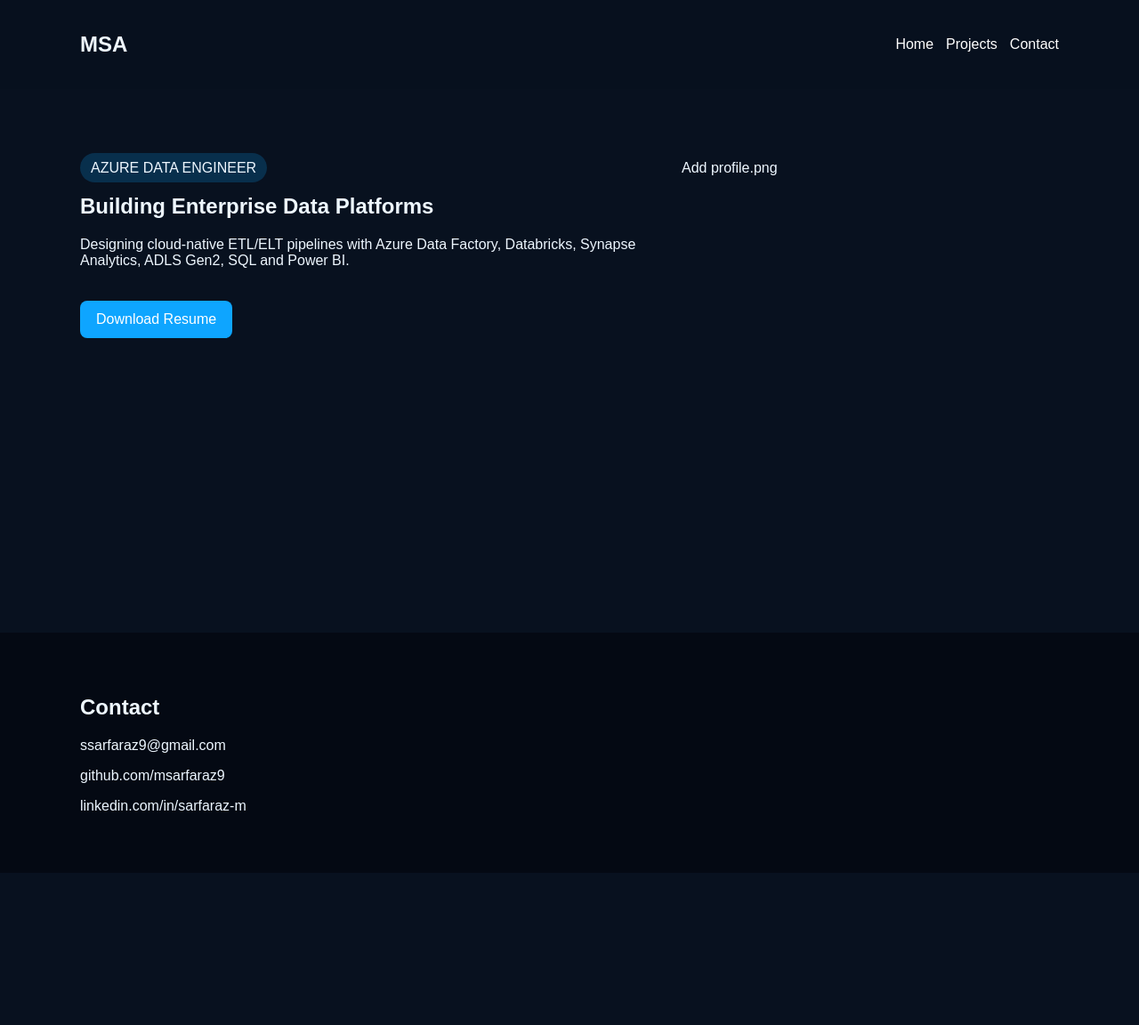
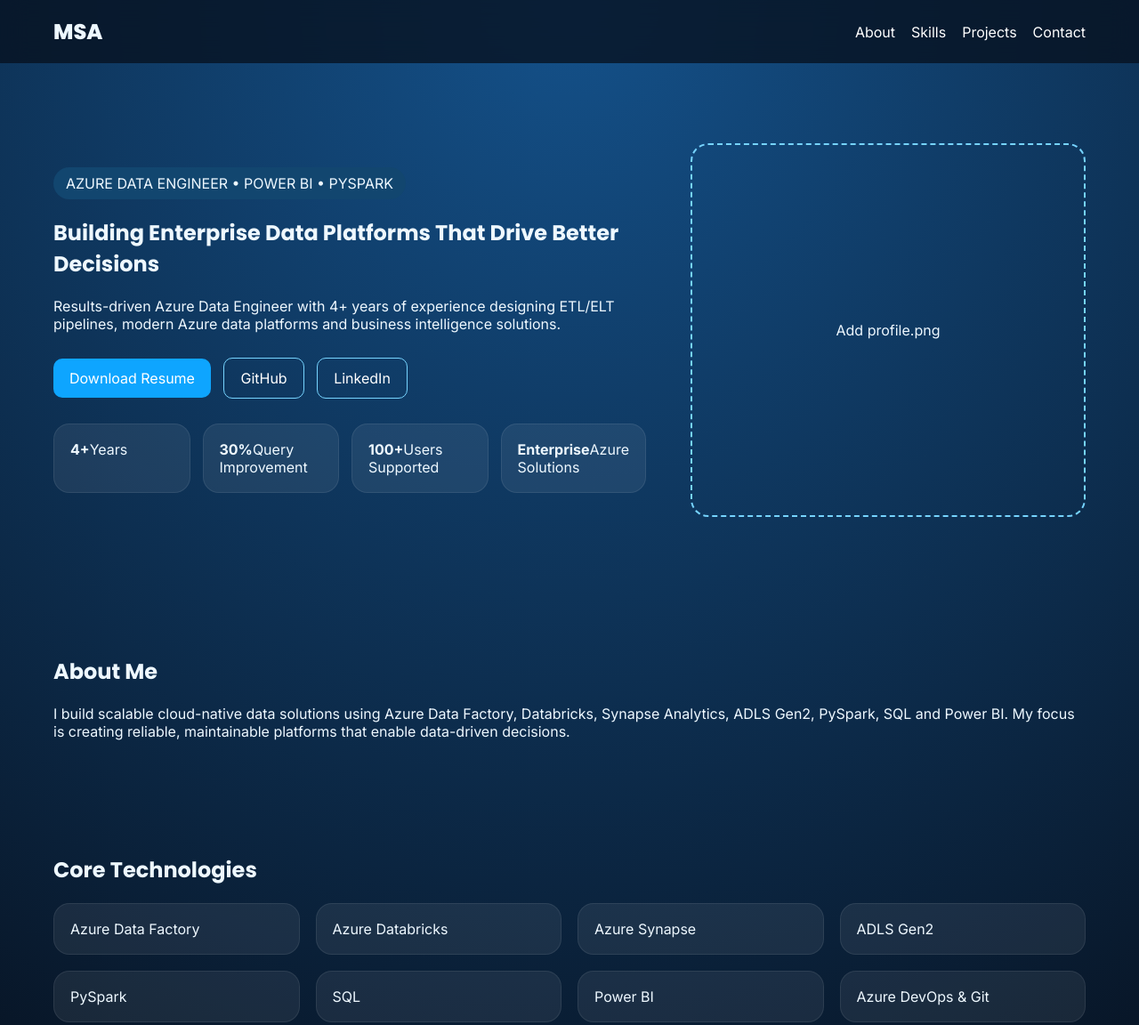
Before and after one commit to msarfaraz9/msarfaraz9.github.io, a plain HTML site: page index.html in a window 1280 px wide. Shown: the top 1152 px of the page at 89% size. Before the commit the page ends 981 px from the top, so only its background shows below. Drawn offline with Linux system fonts and the light colour scheme; files that its build step writes are made by us from their sources; files whose address does not match are found by name.

Commit message:
v10 final

```diff
--- a/app.js
+++ b/app.js
@@ -1 +1 @@
-new IntersectionObserver(es=>es.forEach(e=>{if(e.isIntersecting){e.target.style='opacity:1;transform:none;transition:.6s';}})).observe(document.querySelector('.reveal'));
+const io=new IntersectionObserver(es=>es.forEach(e=>{if(e.isIntersecting){e.target.style='opacity:1;transform:none;transition:.6s';}}));document.querySelectorAll('.reveal').forEach(x=>io.observe(x));
--- a/index.html
+++ b/index.html
@@ -1,28 +1,81 @@
 <!DOCTYPE html>
-<html lang="en"><head>
+<html lang="en">
+<head>
 <meta charset="utf-8"><meta name="viewport" content="width=device-width,initial-scale=1">
 <title>Mohammed Sarfaraz Ahmed | Azure Data Engineer</title>
-<meta name="description" content="Azure Data Engineer portfolio">
+<meta name="description" content="Azure Data Engineer Portfolio">
 <meta property="og:title" content="Mohammed Sarfaraz Ahmed | Azure Data Engineer">
-<meta property="og:description" content="Azure Data Engineer specializing in Azure Data Factory, Databricks, Synapse and Power BI.">
+<meta property="og:description" content="Enterprise Azure Data Engineer Portfolio">
 <meta name="theme-color" content="#0ea5ff">
+<link rel="preconnect" href="https://fonts.googleapis.com">
+<link href="https://fonts.googleapis.com/css2?family=Poppins:wght@400;600;700;800&family=Inter:wght@300;400;600;700&display=swap" rel="stylesheet">
 <link rel="stylesheet" href="assets/css/style.css">
 </head>
 <body>
-<header><div class="wrap"><h2>MSA</h2><nav><a href="#hero">Home</a><a href="#projects">Projects</a><a href="#contact">Contact</a></nav></div></header>
-<section id="hero" class="wrap hero reveal">
-<div><span class="tag">AZURE DATA ENGINEER</span>
-<h1>Building Enterprise Data Platforms</h1>
-<p>Designing cloud-native ETL/ELT pipelines with Azure Data Factory, Databricks, Synapse Analytics, ADLS Gen2, SQL and Power BI.</p>
-<a class="btn" href="#">Download Resume</a></div>
-<div class="photo"><img src="assets/images/profile.png" onerror="this.style.display='none';this.parentNode.innerHTML='Add profile.png';"></div>
+<header class="nav"><div class="container">
+<div class="logo">MSA</div>
+<nav><a href="#about">About</a><a href="#skills">Skills</a><a href="#projects">Projects</a><a href="#contact">Contact</a></nav>
+</div></header>
+
+<section class="hero container">
+<div>
+<span class="tag">AZURE DATA ENGINEER • POWER BI • PYSPARK</span>
+<h1>Building Enterprise Data Platforms That Drive Better Decisions</h1>
+<p>Results-driven Azure Data Engineer with 4+ years of experience designing ETL/ELT pipelines, modern Azure data platforms and business intelligence solutions.</p>
+<div class="buttons">
+<a class="btn" href="#">Download Resume</a>
+<a class="btn ghost" href="https://github.com/msarfaraz9">GitHub</a>
+<a class="btn ghost" href="https://www.linkedin.com/in/sarfaraz-m/">LinkedIn</a>
+</div>
+<div class="stats">
+<div><strong>4+</strong><span>Years</span></div>
+<div><strong>30%</strong><span>Query Improvement</span></div>
+<div><strong>100+</strong><span>Users Supported</span></div>
+<div><strong>Enterprise</strong><span>Azure Solutions</span></div>
+</div>
+</div>
+<div class="photo"><img src="assets/images/profile.png" alt="Profile" onerror="this.style.display='none';this.parentNode.innerHTML='<div class=placeholder>Add profile.png</div>'"></div>
 </section>
-<section id="projects" class="wrap reveal"><h2>Featured Projects</h2>
+
+<section id="about" class="container reveal">
+<h2>About Me</h2>
+<p>I build scalable cloud-native data solutions using Azure Data Factory, Databricks, Synapse Analytics, ADLS Gen2, PySpark, SQL and Power BI. My focus is creating reliable, maintainable platforms that enable data-driven decisions.</p>
+</section>
+
+<section id="skills" class="container reveal">
+<h2>Core Technologies</h2>
 <div class="grid">
-<div class="card"><h3>Kaleyra</h3><p>Azure ingestion and reporting platform.</p></div>
-<div class="card"><h3>ADF Migration</h3><p>Cloud migration proof of concept.</p></div>
-<div class="card"><h3>Power BI</h3><p>Executive dashboards and analytics.</p></div>
-</div></section>
-<footer id="contact"><div class="wrap"><h2>Contact</h2><p>ssarfaraz9@gmail.com</p><p>github.com/msarfaraz9</p><p>linkedin.com/in/sarfaraz-m</p></div></footer>
+<div class="card">Azure Data Factory</div><div class="card">Azure Databricks</div><div class="card">Azure Synapse</div><div class="card">ADLS Gen2</div>
+<div class="card">PySpark</div><div class="card">SQL</div><div class="card">Power BI</div><div class="card">Azure DevOps & Git</div>
+</div>
+</section>
+
+<section id="projects" class="container reveal">
+<h2>Featured Projects</h2>
+<div class="grid">
+<div class="card"><h3>Kaleyra Platform</h3><p>Enterprise ingestion, validation and reporting platform on Azure.</p></div>
+<div class="card"><h3>ADF Migration PoC</h3><p>Cloud migration solution for Johnson & Johnson.</p></div>
+<div class="card"><h3>Jira Administration</h3><p>Workflow automation, governance and engineering support.</p></div>
+</div>
+</section>
+
+<section class="container reveal">
+<h2>Why Hire Me?</h2>
+<ul class="why">
+<li>Enterprise Azure Data Engineering experience</li>
+<li>Strong SQL & PySpark expertise</li>
+<li>Power BI reporting and analytics</li>
+<li>Leadership and stakeholder collaboration</li>
+</ul>
+</section>
+
+<footer id="contact">
+<div class="container">
+<h2>Let's Connect</h2>
+<p>📧 ssarfaraz9@gmail.com</p>
+<p>💼 linkedin.com/in/sarfaraz-m</p>
+<p>💻 github.com/msarfaraz9</p>
+</div>
+</footer>
 <script src="assets/js/app.js"></script>
 </body></html>
--- a/style.css
+++ b/style.css
@@ -1,8 +1,15 @@
 
-*{box-sizing:border-box}body{margin:0;font-family:Arial,sans-serif;background:#08111f;color:#eef7ff}
-.wrap{width:min(1100px,92%);margin:auto}header{position:sticky;top:0;background:#08111fcc}.wrap nav a{color:#fff;margin-left:14px;text-decoration:none}
-header .wrap{display:flex;justify-content:space-between;align-items:center;padding:16px 0}.hero{display:grid;grid-template-columns:1.2fr .8fr;gap:40px;padding:80px 0}
-.tag{background:#0ea5ff33;padding:8px 12px;border-radius:20px}.btn{display:inline-block;margin-top:20px;background:#0ea5ff;color:#fff;padding:12px 18px;text-decoration:none;border-radius:8px}
-.photo img{width:100%;border-radius:20px}.grid{display:grid;grid-template-columns:repeat(auto-fit,minmax(220px,1fr));gap:18px}.card{background:#132238;padding:20px;border-radius:16px}
-.reveal{opacity:0;transform:translateY(24px)}footer{background:#040913;padding:50px 0;margin-top:50px}
-@media(max-width:800px){.hero{grid-template-columns:1fr}}
+:root{--bg:#07111f;--panel:rgba(255,255,255,.07);--accent:#0ea5ff;--text:#eef8ff}
+*{box-sizing:border-box}html{scroll-behavior:smooth}body{margin:0;background:radial-gradient(circle at top,#14518a,#07111f 65%);font-family:Inter,sans-serif;color:var(--text)}
+.container{width:min(1160px,92%);margin:auto}.nav{position:sticky;top:0;background:rgba(7,17,31,.78);backdrop-filter:blur(14px)}
+.nav .container{display:flex;justify-content:space-between;align-items:center;padding:18px 0}.logo{font:800 1.5rem Poppins}
+nav a{color:#fff;text-decoration:none;margin-left:18px}
+.hero{display:grid;grid-template-columns:1.2fr .8fr;gap:50px;align-items:center;padding:90px 0}
+.tag{display:inline-block;background:#12466f;padding:8px 14px;border-radius:999px}
+h1,h2{font-family:Poppins}.buttons{margin:28px 0}.btn{display:inline-block;padding:12px 18px;border-radius:10px;text-decoration:none;background:var(--accent);color:#fff;margin-right:10px}.ghost{background:transparent;border:1px solid #76d4ff}
+.stats{display:grid;grid-template-columns:repeat(4,1fr);gap:14px}.stats div,.card,.why li{background:var(--panel);padding:18px;border-radius:18px;border:1px solid rgba(255,255,255,.08)}
+.photo img,.placeholder{width:100%;min-height:420px;border-radius:20px}.placeholder{display:flex;align-items:center;justify-content:center;border:2px dashed #76d4ff}
+.grid{display:grid;grid-template-columns:repeat(auto-fit,minmax(220px,1fr));gap:18px}.card:hover{transform:translateY(-6px)}
+.why{display:grid;grid-template-columns:repeat(auto-fit,minmax(220px,1fr));gap:18px;padding:0;list-style:none}
+section{padding:46px 0}.reveal{opacity:0;transform:translateY(25px)}footer{padding:60px 0;background:#040913;margin-top:40px}
+@media(max-width:850px){.hero{grid-template-columns:1fr}.stats{grid-template-columns:repeat(2,1fr)}}
```
Also changed, not shown: robots.txt, 1 other file.
